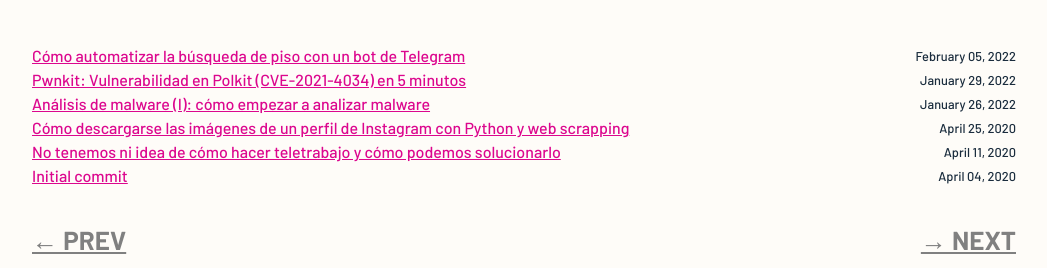
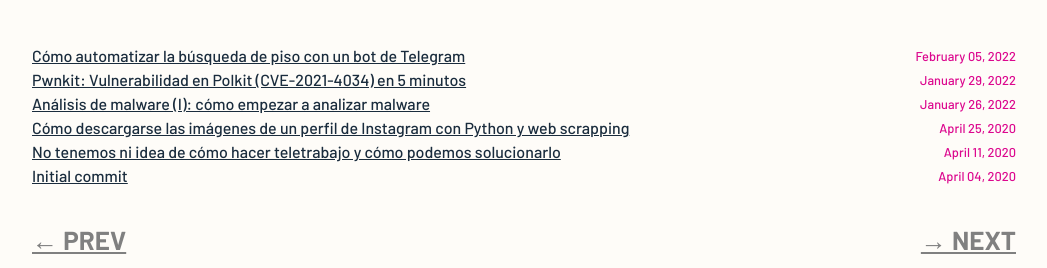
Before and after one commit to ander94lakx/ander94lakx.github.io, a Gatsby site: page / in a window 1280 px wide. Shown: the part 151-419 px from the top of the page, without its empty margins (116-1163 px from the left). Built offline with nearby package versions, Linux system fonts and the light colour scheme; Gatsby itself is replaced by a stand-in of ours; some packages are replaced by stand-ins of ours.

Commit message:
Changes colors

```diff
--- a/src/style.scss
+++ b/src/style.scss
@@ -103,7 +103,7 @@ body.dark {
   --color-text: #fefcf8;
   --color-text-light: #d1dce5;
   --color-heading-black: #dc078e;
-  --color-heading: #dc078e ;
+  --color-heading: #dc078e;
 }
 
 
@@ -471,6 +471,10 @@ a:focus {
       white-space: nowrap;
       overflow: hidden;
       text-overflow: ellipsis;
+      color: var(--color-text);
+    }
+    .date {
+      color: var(--color-primary);
     }
   }
 }
```
